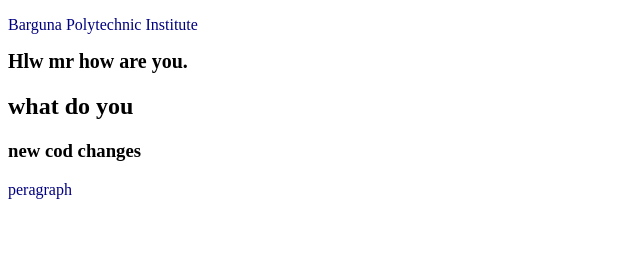
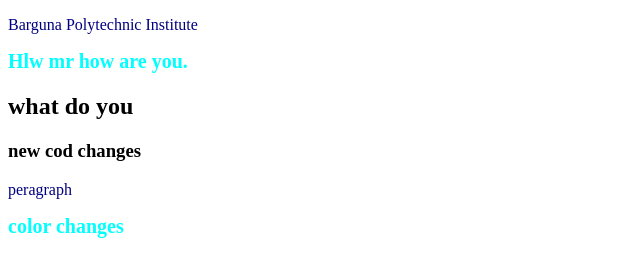
Before and after one commit to EbrahimEh/my-secound-repo, a plain HTML site: page index.html in a window 1280 px wide. Shown: the whole page, without its empty margins (0-640 px from the left). Drawn offline with Linux system fonts and the light colour scheme.

Commit message:
color changes

```diff
--- a/index.html
+++ b/index.html
@@ -13,6 +13,7 @@
    <h2>what do you</h2>
    <h3>new cod changes</h3>
    <p>peragraph</p>
+   <h1>color changes</h1>
 
 </body>
 </html>
--- a/style.css
+++ b/style.css
@@ -3,4 +3,5 @@ p{
 }
 h1{
     font-size: 20px;
+    color: aqua;
 }
```
